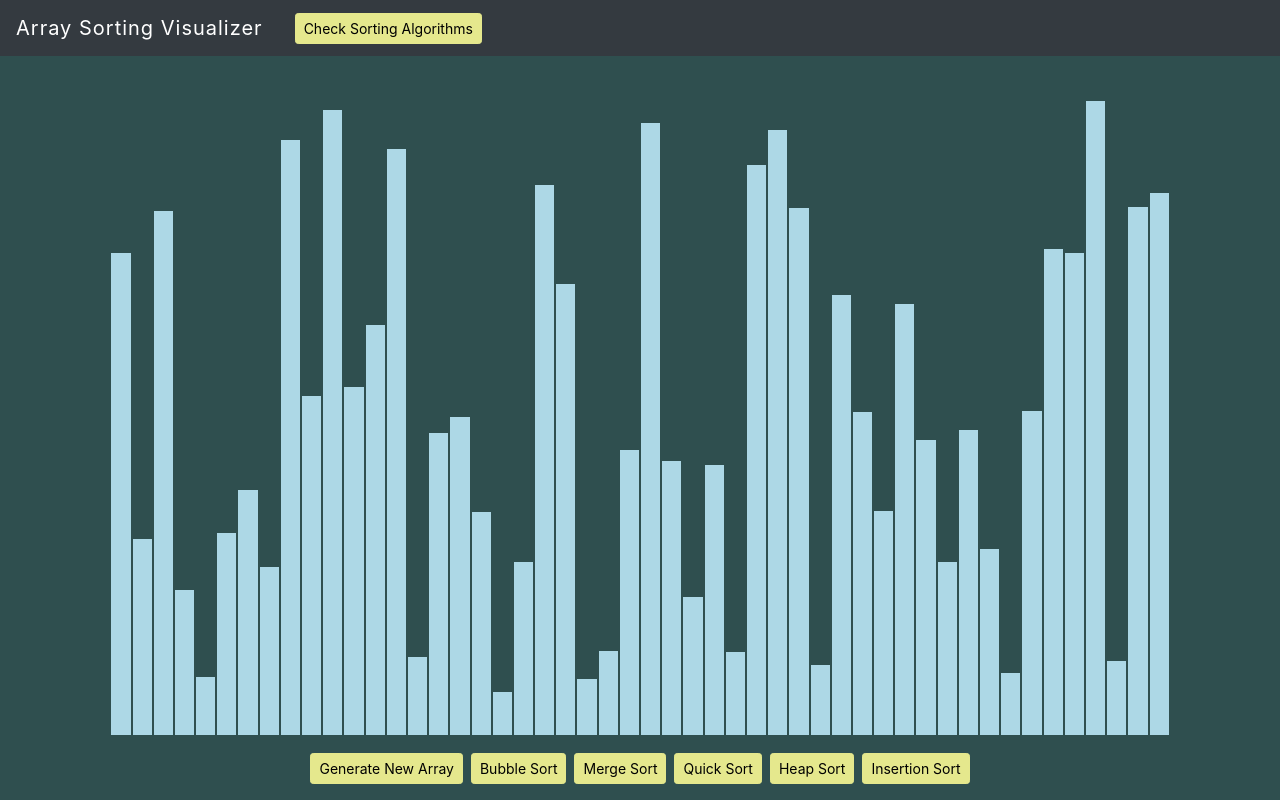
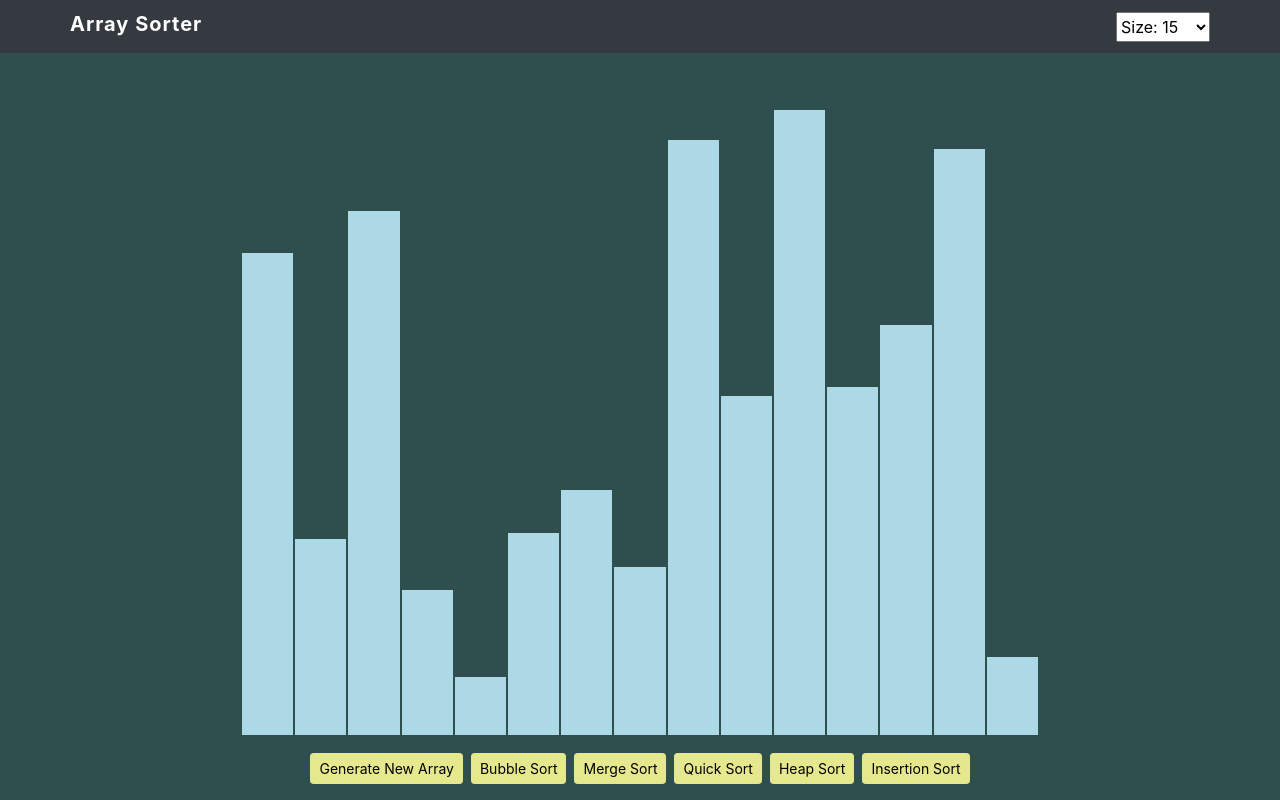
Before and after one commit to g-micah/ArraySorter, a React (Create React App) app: page / in a window 1280 px wide. Built offline with nearby package versions, Linux system fonts and the light colour scheme.

Commit message:
Add selection box for changing array size

```diff
--- a/src/SortingVisualizer/SortingVisualizer.css
+++ b/src/SortingVisualizer/SortingVisualizer.css
@@ -44,3 +44,11 @@ body {
     background-color: #fcffa4 !important;
     border-color: #a1a363 !important;
 }
+.navbar-brand {
+    padding-bottom: 10px !important;
+}
+
+.form-select {
+    padding-top: 3px !important;
+    padding-bottom: 3px !important;
+}
--- a/src/SortingVisualizer/SortingVisualizer.jsx
+++ b/src/SortingVisualizer/SortingVisualizer.jsx
@@ -4,11 +4,9 @@ import './SortingVisualizer.css';
 import './bootstrap.css';
 
 
-// Change this value for the speed of the animations.
-const ANIMATION_SPEED_MS = 10;
 
 // Change this value for the number of bars (value) in the array.
-const NUMBER_OF_ARRAY_BARS = 50;
+const DEFAULT_ARRAY_SIZE = 15;
 
 // This is the main color of the array bars.
 const UNSORTED_COLOR = 'lightblue';
@@ -30,17 +28,32 @@ export default class SortingVisualizer extends React.Component {
 
         this.state = {
             array: [],
-        };
+            arrSize: DEFAULT_ARRAY_SIZE
+        }
+        this.handleSizeChange = this.handleSizeChange.bind(this);
     }
     timeouts;
     sorting;
     width;
 
-    componentDidMount() {
-        this.resetArray();
+    handleSizeChange(event) {
+        const value = event.target.value;
+
+        this.setState(function(state) {
+            return {
+                arrSize: value
+            }
+        })
+
+        this.resetArray(value);
     }
 
-    resetArray() {
+    componentDidMount() {
+        this.resetArray(this.state.arrSize);
+
+    }
+
+    resetArray(size) {
         //End current sorting animation
         if(this.sorting)
         {
@@ -48,11 +61,11 @@ export default class SortingVisualizer extends React.Component {
         }
         //Create new array and update visual
         const array = [];
-        for (let i = 0; i < NUMBER_OF_ARRAY_BARS; i++) {
+        for (let i = 0; i < parseInt(size); i++) {
             array.push(randomIntFromInterval(30, 800));
         }
-        this.width = (75 / NUMBER_OF_ARRAY_BARS);
-        this.setState({array});
+        this.width = (60 /  parseInt(size));
+        this.setState({array: array});
         //Clear all bars color
         this.clearBarsColor();
         //Enable sorting buttons
@@ -63,7 +76,6 @@ export default class SortingVisualizer extends React.Component {
         this.sorting = false;
         for (var i = 0; i < this.timeouts.length; i++) {
             clearTimeout(this.timeouts[i]);
-            console.log(this.timeouts[i]);
         }
         this.timeouts = [];
     }
@@ -101,6 +113,7 @@ export default class SortingVisualizer extends React.Component {
             case "bubble":
                 this.bubbleSort();
                 break;
+                /*
             case "merge":
                 this.mergeSort();
                 break;
@@ -113,14 +126,19 @@ export default class SortingVisualizer extends React.Component {
             case "insertion":
                 this.insertionSort();
                 break;
+                */
             default:
-                console.log("ERROR: Sort not specified.");
+                this.sorting = false;
+                this.sortingButtonsEnabled(true);
+                console.log("ERROR: Sort does not exist yet!");
                 break;
         }
     }
 
     bubbleSort(){
         const animations = sortingAlgorithms.getBubbleSortAnimations(this.state.array);
+        const speed = Math.pow(0.01/(this.state.arrSize), 2) * 500000000;
+        console.log('speed: '+speed+'\narrsize: '+this.state.arrSize);
         for (let i = 0; i < animations.length; i++) {
             const arrayBars = document.getElementsByClassName('array-bar');
             const [barOneIdx, barTwoIdx, swapBars, sorted] = animations[i];
@@ -152,18 +170,19 @@ export default class SortingVisualizer extends React.Component {
                     arrayBars[barOneIdx].style.height = arrayBars[barTwoIdx].style.height;
                     arrayBars[barTwoIdx].style.height = tempHeight;
                 }
-            }, i * ANIMATION_SPEED_MS));
+            }, i * speed));
         }
         //End of sorting animation
         this.timeouts.push(setTimeout(() => {
             this.sortingButtonsEnabled(true);
             this.sorting = false;
-        }, animations.length * ANIMATION_SPEED_MS));
+        }, animations.length * speed));
 
         console.log(this.state.array);
     }
 
     mergeSort() {
+        /*
         const animations = sortingAlgorithms.getMergeSortAnimations(this.state.array);
         for (let i = 0; i < animations.length; i++) {
             const arrayBars = document.getElementsByClassName('array-bar');
@@ -185,6 +204,7 @@ export default class SortingVisualizer extends React.Component {
                 }, i * ANIMATION_SPEED_MS);
             }
         }
+        */
     }
 
     quickSort(){
@@ -222,7 +242,7 @@ export default class SortingVisualizer extends React.Component {
     }
 
     render() {
-        const {array} = this.state;
+        const array = this.state.array;
 
         return (
             <section className="sorting-visualizer" id="sorting-visualizer">
@@ -247,7 +267,7 @@ export default class SortingVisualizer extends React.Component {
                 </tbody></table>
                 <table className="table text-align-center"><tbody>
                 <tr><th scope="row">
-                    <button type="button" className="btn btn-sm btn-light" onClick={() => this.resetArray()}>Generate New Array</button>
+                    <button type="button" className="btn btn-sm btn-light" onClick={() => this.resetArray(this.state.arrSize)}>Generate New Array</button>
                     <button type="button" className="btn btn-sm btn-light sort-button" onClick={() => this.sort("bubble")}>Bubble Sort</button>
                     <button type="button" className="btn btn-sm btn-light sort-button" onClick={() => this.sort("merge")}>Merge Sort</button>
                     <button type="button" className="btn btn-sm btn-light sort-button" onClick={() => this.sort("quick")}>Quick Sort</button>
@@ -259,20 +279,21 @@ export default class SortingVisualizer extends React.Component {
                 </div>
                 </div>
 
-                <nav className="navbar fixed-top navbar-expand-sm navbar-dark bg-dark">
-                <a className="navbar-brand" href="#">Array Sorting Visualizer</a>
-                <button className="navbar-toggler" type="button" data-toggle="collapse" data-target="#navbarCollapse" aria-controls="navbarCollapse" aria-expanded="false" aria-label="Toggle navigation">
-                    <span className="navbar-toggler-icon"></span>
-                </button>
-                <div className="collapse navbar-collapse" id="navbarCollapse">
+                <nav className="navbar fixed-top navbar-expand navbar-dark bg-dark py-1">
+
                 <div className="container">
-                    <ul className="navbar-nav mr-auto">
-                    <li className="nav-item active">
-                    <button type="button" className="btn btn-sm btn-light" onClick={() => this.testSortingAlgorithm()}>Check Sorting Algorithms</button>
-
+                <a className="navbar-brand" href="#"><b>Array Sorter</b></a>
+                    <ul className="navbar-nav ml-auto">
+                    <li className="nav-item">
+                    <select className="form-select" value={this.state.arrSize} onChange={this.handleSizeChange}>
+                        <option value="8">Size: 8</option>
+                        <option value="15">Size: 15</option>
+                        <option value="35">Size: 35</option>
+                        <option value="80">Size: 80</option>
+                        <option value="200">Size: 200</option>
+                    </select>
                     </li>
                     </ul>
-                </div>
                 </div>
                 </nav>
             </section>
```
